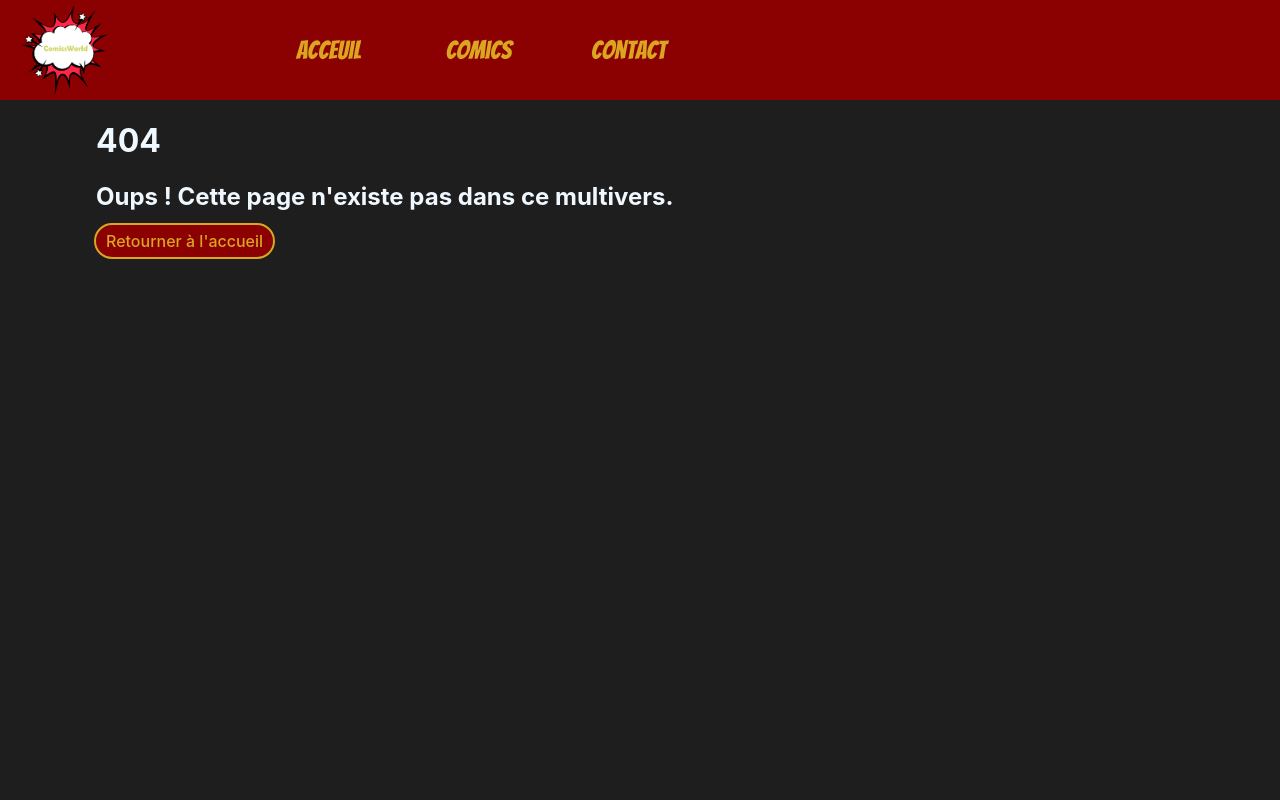
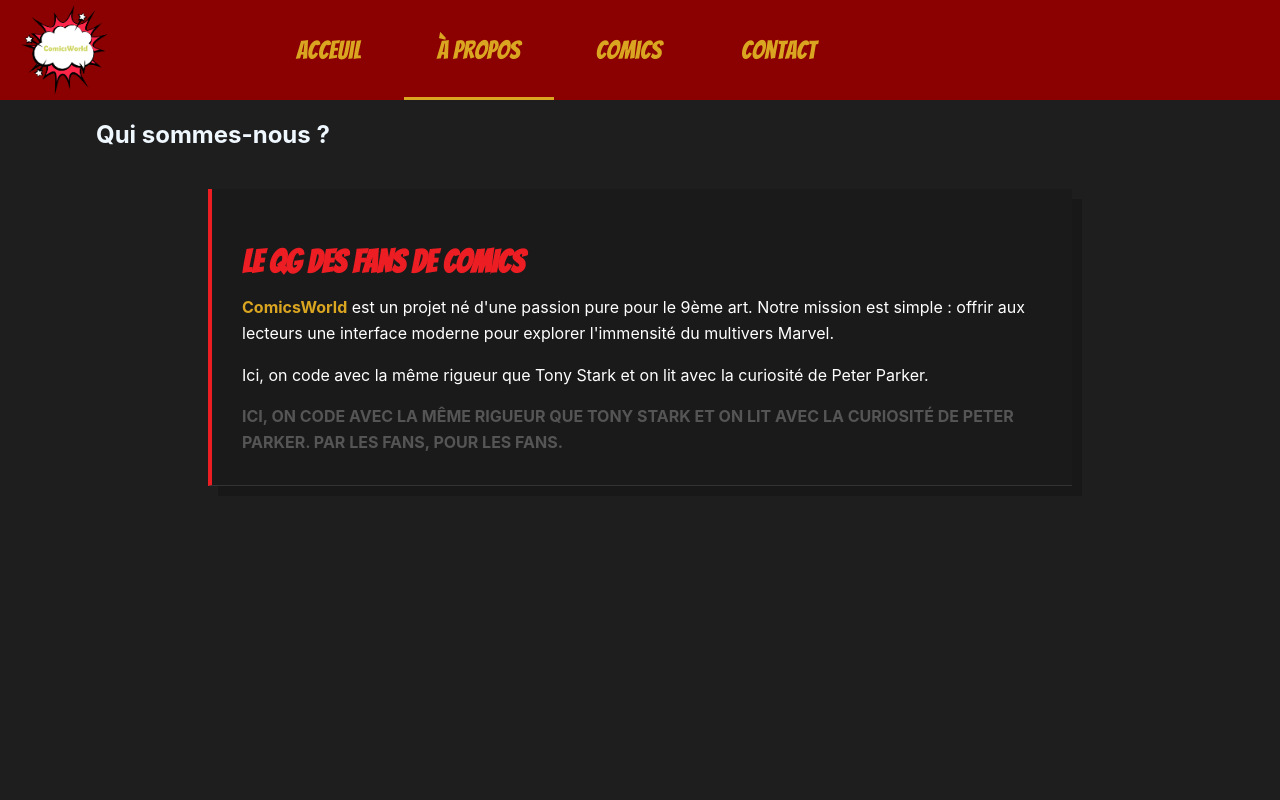
Before and after one commit to MausO-git/comicsWorld, a React (Create React App) app: page /about in a window 1280 px wide. Before the commit this address had no page. Shown: the top 800 px of the page. Built offline with nearby package versions, Linux system fonts and the light colour scheme.

Commit message:
page about

```diff
--- a/src/App.js
+++ b/src/App.js
@@ -5,6 +5,7 @@
 import AllComics from './pages/AllComics/AllComics';
 import Footer from './components/Footer/Footer';
 import Comics from './pages/Comics/Comics';
+import About from './pages/About/About';
 import Contact from './pages/Contact/Contact';
 import NotFound from './pages/NotFound/NotFound';
 import ScrollToTop from './components/ScrollToTop';
@@ -21,6 +22,7 @@
           <Route path='/' element={<HomePage />} />
           <Route path='/comics' element={<AllComics />} />
           <Route path='/comics/:id' element={<Comics />} />
+          <Route path='/about' element={<About />} />
           <Route path='/contact' element={<Contact />} />
           <Route path="*" element={<NotFound />} />
         </Routes>
--- a/src/components/Navbar/Navbar.jsx
+++ b/src/components/Navbar/Navbar.jsx
@@ -28,6 +28,9 @@
                         <NavLink className="link" to="/">Acceuil</NavLink>
                     </li>
                     <li className="menu-item">
+                        <NavLink className="link" to="/about">À propos</NavLink>
+                    </li>
+                    <li className="menu-item">
                         <NavLink className="link" to="/comics">Comics</NavLink>
                     </li>
                     <li className="menu-item">
@@ -50,6 +53,9 @@
                         <NavLink className="link" to="/">Acceuil</NavLink>
                     </li>
                     <li className="menu-item">
+                        <NavLink className="link" to="/about">À Propos</NavLink>
+                    </li>
+                    <li className="menu-item">
                         <NavLink className="link" to="/comics">Comics</NavLink>
                     </li>
                     <li className="menu-item">
--- a/src/components/Navbar/Navbar.scss
+++ b/src/components/Navbar/Navbar.scss
@@ -21,7 +21,7 @@
     }
     .menu{
         display: grid;
-        grid-template-columns: 1fr 1fr 1fr;
+        grid-template-columns: 1fr 1fr 1fr 1fr;
         height: 100%;
         margin: 0;
         padding: 0;
@@ -67,7 +67,7 @@
         }
     }
 
-    @media all and (max-width: 600px) {
+    @media all and (max-width: 750px) {
         .menu{
             display: none;
         }
--- /dev/null
+++ b/src/pages/About/About.jsx
@@ -0,0 +1,29 @@
+import "./About.scss";
+
+const Presentation = () => {
+    return (
+        <div className="page presentation-page">
+            <section className="intro-box">
+                <h1>Qui sommes-nous ?</h1>
+                <div className="presentation">
+                    <h2>Le QG des Fans de Comics</h2>
+                    <p>
+                        <strong>ComicsWorld</strong> est un projet né d'une passion pure pour le 9ème art.
+                        Notre mission est simple : offrir aux lecteurs une interface moderne pour explorer
+                        l'immensité du multivers Marvel.
+                    </p>
+                    <p>
+                        Ici, on code avec la même rigueur que Tony Stark et on lit avec la curiosité
+                        de Peter Parker.
+                    </p>
+                    <p>
+                        Ici, on code avec la même rigueur que Tony Stark et on lit avec la curiosité
+                        de Peter Parker. Par les fans, pour les fans.
+                    </p>
+                </div>
+            </section>
+        </div>
+    );
+};
+
+export default Presentation;
--- /dev/null
+++ b/src/pages/About/About.scss
@@ -0,0 +1,36 @@
+.presentation {
+    max-width: 800px;
+    margin: 40px auto;
+    padding: 30px;
+    background: #1a1a1a;
+    border-left: 4px solid #ed1d24; // Rouge Marvel
+    border-bottom: 1px solid #333;
+    box-shadow: 10px 10px 0px rgba(0, 0, 0, 0.2); // Effet ombre "BD"
+
+    h2 {
+        color: #ed1d24;
+        font-family: 'Bangers', cursive;
+        font-size: 2rem;
+        text-transform: uppercase;
+        margin-bottom: 15px;
+    }
+
+    p {
+        color: #fff;
+        line-height: 1.6;
+        margin-bottom: 15px;
+
+        strong { color: #daa520; } // Or
+
+        span {
+            font-weight: bold;
+        }
+
+        &:last-child {
+            font-weight: bold;
+            text-transform: uppercase;
+            color: #555;
+            margin-bottom: 0;
+        }
+    }
+}
--- a/src/pages/HomePage/HomePage.jsx
+++ b/src/pages/HomePage/HomePage.jsx
@@ -36,16 +36,6 @@
                 <div className="gradient"></div>
             </div>
             <div className="page home">
-                <div className="presentation">
-                    <h2>Le QG des Fans de Comics</h2>
-                    <p>
-                        <strong>ComicsWorld</strong> est un projet né d'une passion pure pour le 9ème art. Notre mission est simple : offrir aux lecteurs une interface moderne pour explorer l'immensité du multivers <span>Marvel</span>.
-                    </p>
-                    <p>
-                        Que vous cherchiez à suivre les dernières parutions ou à redécouvrir les classiques, nous centralisons les données pour vous. Ici, on code avec la même rigueur que Tony Stark et on lit avec la curiosité de Peter Parker.
-                    </p>
-                    <p>Par les fans, pour les fans.</p>
-                </div>
                 <h1>Les derniers ajouts</h1>
                 {(!loading) ? (
                     <>
--- a/src/pages/HomePage/HomePage.scss
+++ b/src/pages/HomePage/HomePage.scss
@@ -45,43 +45,6 @@
     }
 }
 
-.presentation {
-    max-width: 800px;
-    margin: 40px auto;
-    padding: 30px;
-    background: #1a1a1a;
-    border-left: 4px solid #ed1d24; // Rouge Marvel
-    border-bottom: 1px solid #333;
-    box-shadow: 10px 10px 0px rgba(0, 0, 0, 0.2); // Effet ombre "BD"
-
-    h2 {
-        color: #ed1d24;
-        font-family: 'Bangers', cursive;
-        font-size: 2rem;
-        text-transform: uppercase;
-        margin-bottom: 15px;
-    }
-
-    p {
-        color: #fff;
-        line-height: 1.6;
-        margin-bottom: 15px;
-
-        strong { color: #daa520; } // Or
-
-        span {
-            font-weight: bold;
-        }
-
-        &:last-child {
-            font-weight: bold;
-            text-transform: uppercase;
-            color: #555;
-            margin-bottom: 0;
-        }
-    }
-}
-
 .page.home{
     padding: 0;
     min-height: 65vh;
```
